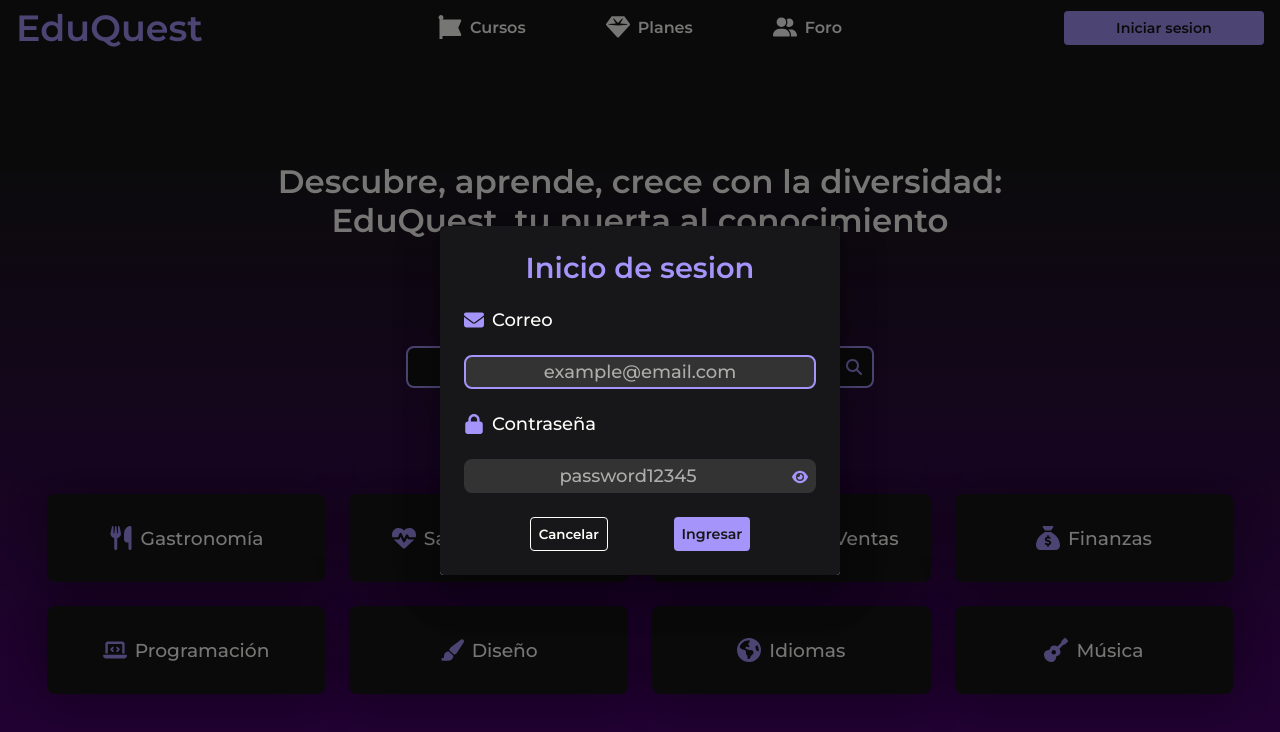
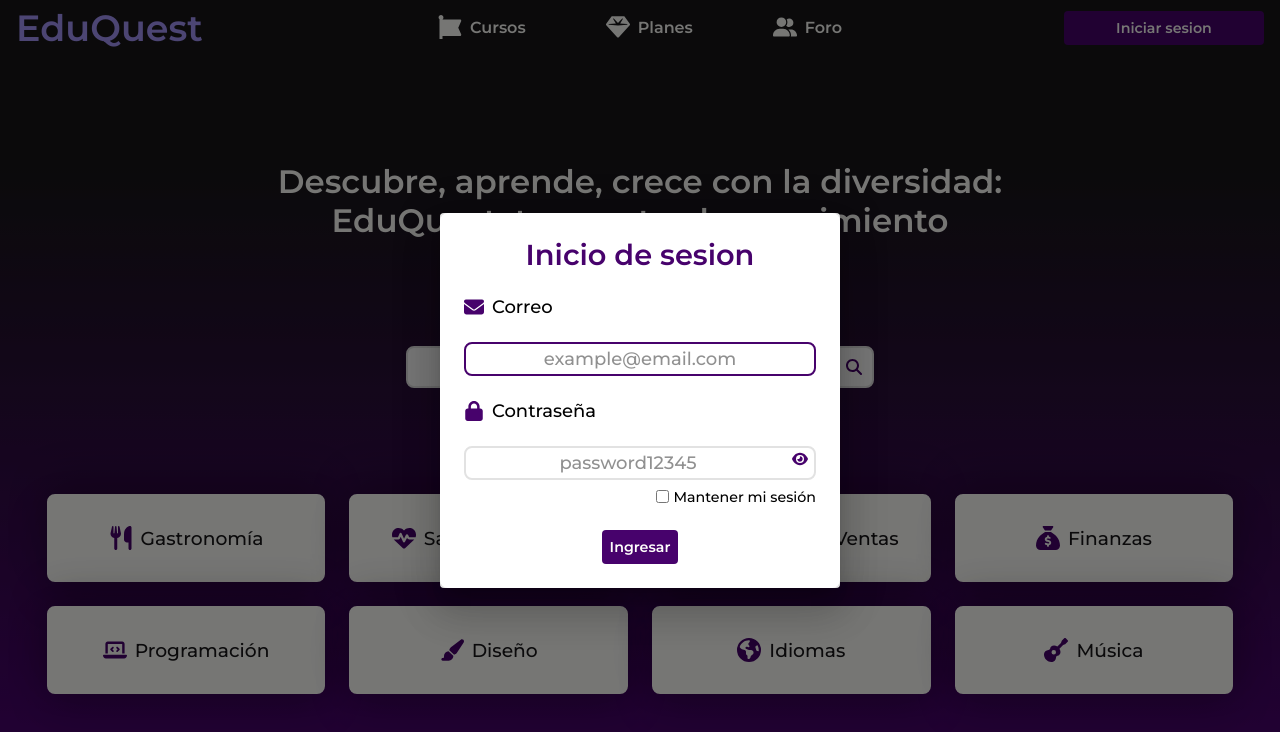
Before and after one commit to jnthnexpdev/EduQuest, an Angular app: page /inicio in a window 1280 px wide. Both pictures are taken after a click on the button "Iniciar sesion". Shown: the top 732 px of the page. Built offline with nearby package versions, Linux system fonts and the light colour scheme.

Commit message:
Checkbox

```diff
--- a/src/app/auth/components/login/login.component.css
+++ b/src/app/auth/components/login/login.component.css
@@ -10,6 +10,11 @@ body{
 }
 form{ width: 100%; }
 h3{ color: var(--indigo); }
-.field-form, .password-field-form, input{ width: 100%; }
+.field-form, .password-field-form, .inp-form{ width: 100%; }
+
+input[type="checkbox"]{
+    margin-right: 4px;
+
+}
 
 .btn-options{ width: 100%; }
--- a/src/app/auth/components/login/login.component.html
+++ b/src/app/auth/components/login/login.component.html
@@ -21,11 +21,14 @@
             <svg xmlns="http://www.w3.org/2000/svg" viewBox="0 0 576 512">
                 <path d="M288 32c-80.8 0-145.5 36.8-192.6 80.6C48.6 156 17.3 208 2.5 243.7c-3.3 7.9-3.3 16.7 0 24.6C17.3 304 48.6 356 95.4 399.4C142.5 443.2 207.2 480 288 480s145.5-36.8 192.6-80.6c46.8-43.5 78.1-95.4 93-131.1c3.3-7.9 3.3-16.7 0-24.6c-14.9-35.7-46.2-87.7-93-131.1C433.5 68.8 368.8 32 288 32zM144 256a144 144 0 1 1 288 0 144 144 0 1 1 -288 0zm144-64c0 35.3-28.7 64-64 64c-7.1 0-13.9-1.2-20.3-3.3c-5.5-1.8-11.9 1.6-11.7 7.4c.3 6.9 1.3 13.8 3.2 20.7c13.7 51.2 66.4 81.6 117.6 67.9s81.6-66.4 67.9-117.6c-11.1-41.5-47.8-69.4-88.6-71.1c-5.8-.2-9.2 6.1-7.4 11.7c2.1 6.4 3.3 13.2 3.3 20.3z"/>
             </svg>
-            <input type="password" class="inp-form mb-24" placeholder="password12345">
+            <input type="password" class="inp-form mb-8" placeholder="password12345">
+        </div>
+        <div class="field-form flex-center-end-row mb-24">
+            <input type="checkbox" >
+            <label class="text-small">Mantener mi sesión</label>
         </div>
 
         <div class="btn-options flex-center-evenly-row">
-            <button class="btn-secondary"> Cancelar </button>
             <button class="btn-primary"> Ingresar </button>
         </div>
 
--- a/src/app/home/components/planes/planes.component.css
+++ b/src/app/home/components/planes/planes.component.css
@@ -6,8 +6,9 @@
 }
 .dark-theme .card-category:hover{border:solid 2px var(--white); }
 .dark-theme svg{fill: var(--indigo-light);}
+.dark-theme h2{color:var(--white)}
 
-
+h2{color:var(--white)}
 
 .grid-container-planes {
     display: grid;
--- a/src/app/home/components/planes/planes.component.html
+++ b/src/app/home/components/planes/planes.component.html
@@ -1,7 +1,7 @@
 
 
 <section [ngClass]="darkTheme() ? 'dark-theme flex-center-center-column' : 'flex-center-center-column' ">
-    <h2 class="mt-24 mb-24">Suscripciones</h2>
+    <h2 class="title-1 mt-24 mb-24">Suscripciones</h2>
         <div class=" grid-container-planes  mt-24 mb-24">
             <div class="card-category flex-center-center-row container">
                 <svg class="svg-header" xmlns="http://www.w3.org/2000/svg" viewBox="0 0 448 512">
--- a/src/app/shared/services/system/system.service.ts
+++ b/src/app/shared/services/system/system.service.ts
@@ -31,7 +31,7 @@ export class SystemService {
 
       return { darkTheme : savedPreferences.darkTheme || false }
     }else{
-      return { darkTheme : true }
+      return { darkTheme : false }
     }
   }
 
--- a/src/styles.css
+++ b/src/styles.css
@@ -178,7 +178,6 @@ input::placeholder{
     transform: translateY(-50%);
     right: 12px;
     background-color: var(--white);
-    cursor: pointer;
 }
 
 /* Selectores */
```
